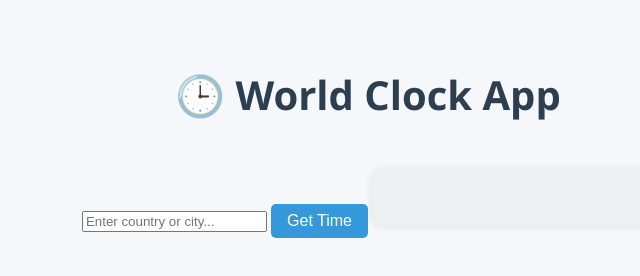
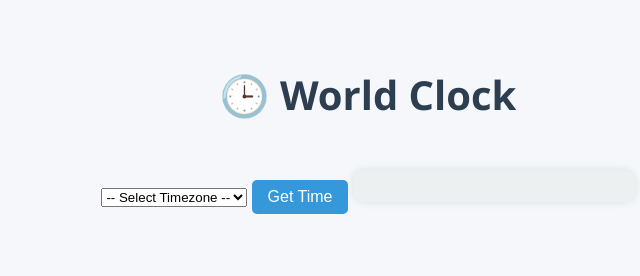
Before and after one commit to Atharva-Gore/World-Clock-App, a plain HTML site: page index.html in a window 1280 px wide. Shown: the whole page, without its empty margins (272-912 px from the left). Drawn offline with Linux system fonts and the light colour scheme.

Commit message:
Update index.html

```diff
--- a/index.html
+++ b/index.html
@@ -2,21 +2,26 @@
 <html lang="en">
 <head>
   <meta charset="UTF-8" />
-  <meta name="viewport" content="width=device-width, initial-scale=1.0" />
+  <meta name="viewport" content="width=device-width, initial-scale=1.0"/>
   <title>🌍 World Clock App</title>
   <link rel="stylesheet" href="style.css" />
 </head>
 <body>
   <div class="container">
-    <h1>🕒 World Clock App</h1>
-    <input type="text" id="locationInput" placeholder="Enter country or city..." />
-    <button onclick="getTimeData()">Get Time</button>
+    <h1>🕒 World Clock</h1>
 
-    <div id="result">
-      <h2 id="place"></h2>
-      <p id="datetime"></p>
-      <p id="timezone"></p>
-    </div>
+    <select id="timezone">
+      <option value="">-- Select Timezone --</option>
+      <option value="Asia/Kolkata">Asia/Kolkata</option>
+      <option value="Europe/London">Europe/London</option>
+      <option value="America/New_York">America/New_York</option>
+      <option value="Asia/Tokyo">Asia/Tokyo</option>
+      <option value="Australia/Sydney">Australia/Sydney</option>
+    </select>
+
+    <button onclick="getTime()">Get Time</button>
+
+    <div id="result"></div>
   </div>
 
   <script src="script.js"></script>
```
